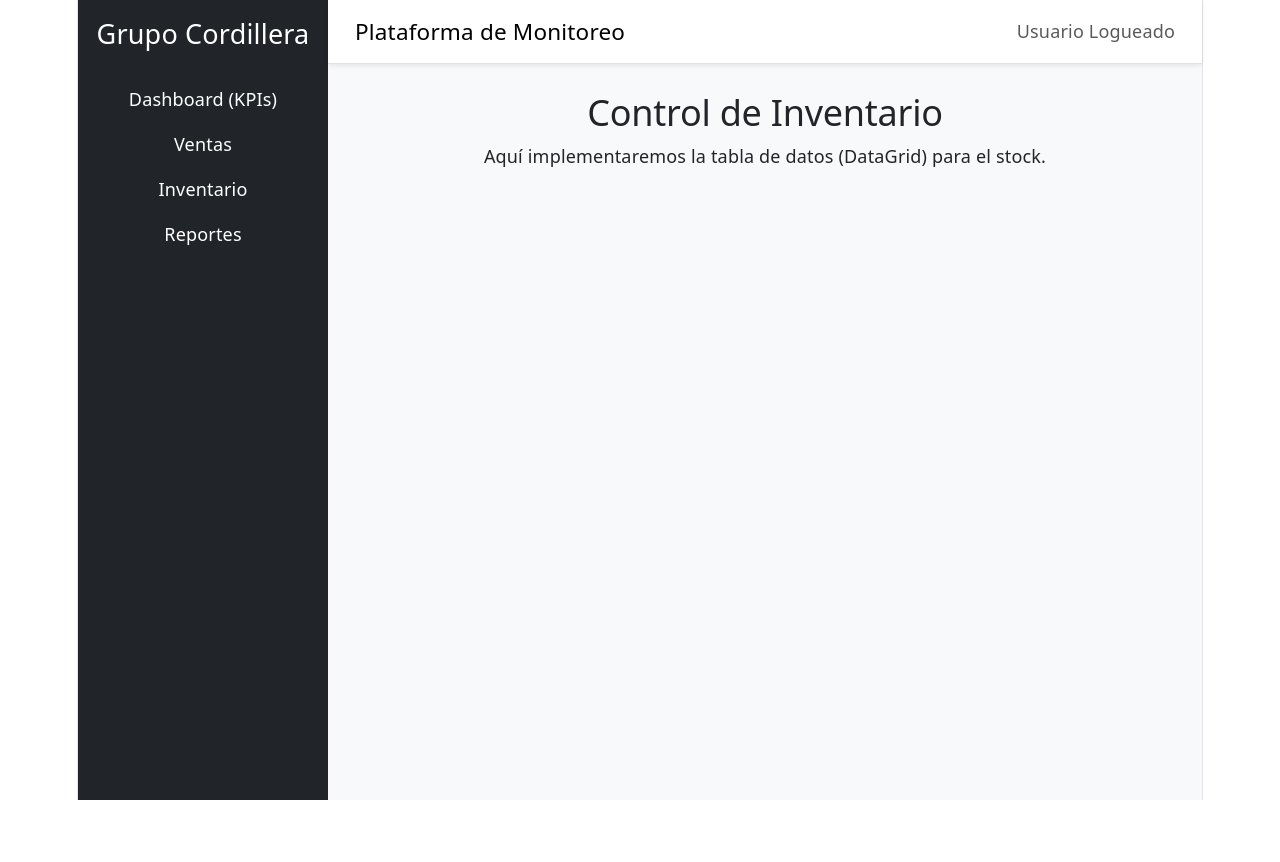
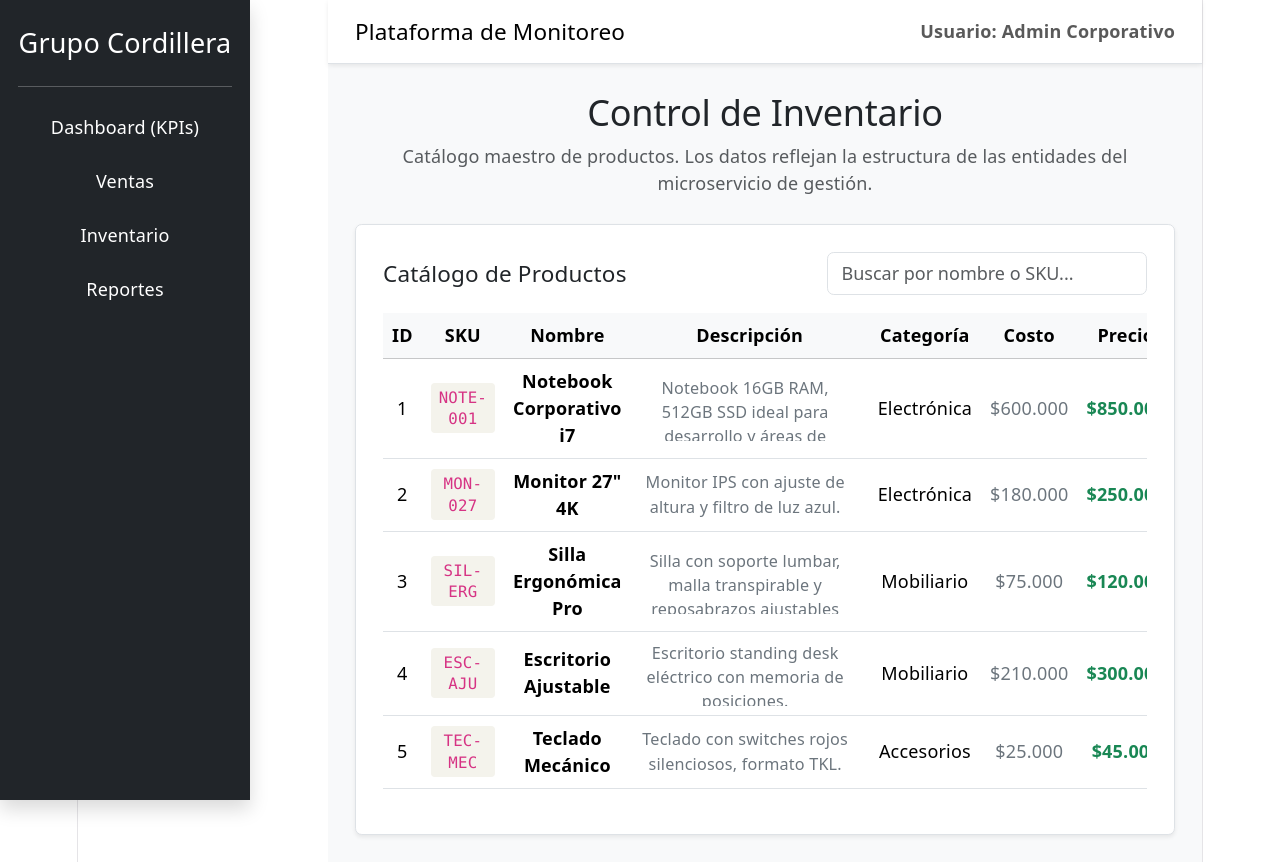
Before and after one commit to Fabian-Armijo/grupo-cordillera-frontend, a React (Vite) app: page /inventario in a window 1280 px wide. Before the commit the page ends 800 px from the top, so only its background shows below. Built offline with nearby package versions, Linux system fonts and the light colour scheme.

Commit message:
Commit actualizado: cambios en plantilla de inventario

```diff
--- /dev/null
+++ b/src/components/organisms/InventoryTable.jsx
@@ -0,0 +1,96 @@
+import { useState } from 'react';
+import { Table, Form, InputGroup, Badge } from 'react-bootstrap';
+
+export const InventoryTable = ({ data }) => {
+  const [searchTerm, setSearchTerm] = useState('');
+
+  const filteredData = data.filter(item =>
+    item.nombre.toLowerCase().includes(searchTerm.toLowerCase()) ||
+    item.sku.toLowerCase().includes(searchTerm.toLowerCase())
+  );
+
+  const formatCurrency = (value) => {
+    return new Intl.NumberFormat('es-CL', {
+      style: 'currency',
+      currency: 'CLP'
+    }).format(value);
+  };
+
+  return (
+    <div className="bg-white p-4 rounded shadow-sm border">
+      <div className="d-flex justify-content-between align-items-center mb-3">
+        <h5 className="m-0">Catálogo de Productos</h5>
+
+        <InputGroup style={{ width: '320px' }}>
+          <Form.Control
+            placeholder="Buscar por nombre o SKU..."
+            value={searchTerm}
+            onChange={(e) => setSearchTerm(e.target.value)}
+          />
+        </InputGroup>
+      </div>
+
+      <Table responsive hover className="align-middle">
+        <thead className="table-light">
+          <tr>
+            <th>ID</th>
+            <th>SKU</th>
+            <th>Nombre</th>
+            <th>Descripción</th>
+            <th>Categoría</th>
+            <th>Costo</th>
+            <th>Precio</th>
+            <th>Estado</th>
+            <th>Acciones</th>
+          </tr>
+        </thead>
+        <tbody>
+          {filteredData.length > 0 ? (
+            filteredData.map((item) => (
+              <tr key={item.id}>
+                <td>{item.id}</td>
+                <td><code>{item.sku}</code></td>
+                <td className="fw-bold">{item.nombre}</td>
+
+                {/* --- SOLUCIÓN APLICADA AQUÍ --- */}
+                <td>
+                  <div
+                    style={{
+                      maxHeight: '65px',   // Altura máxima antes de mostrar el scroll
+                      overflowY: 'auto',   // Agrega scroll vertical solo si es necesario
+                      minWidth: '220px',   // Evita que la columna se comprima demasiado
+                      whiteSpace: 'normal',// Permite que el texto baje a la siguiente línea
+                      fontSize: '0.9rem'   // Letra ligeramente más pequeña para leer mejor
+                    }}
+                    className="pe-2 text-secondary"
+                  >
+                    {item.descripcion}
+                  </div>
+                </td>
+                {/* ------------------------------- */}
+
+                <td>{item.categoria}</td>
+                <td className="text-secondary">{formatCurrency(item.costo)}</td>
+                <td className="text-success fw-bold">{formatCurrency(item.precio)}</td>
+                <td>
+                  <Badge bg={item.activo ? 'success' : 'danger'}>
+                    {item.activo ? 'Activo' : 'Inactivo'}
+                  </Badge>
+                </td>
+                <td>
+                  <button className="btn btn-sm btn-outline-primary">Editar</button>
+                </td>
+              </tr>
+            ))
+          ) : (
+            <tr>
+              <td colSpan="9" className="text-center py-4 text-muted">
+                No se encontraron productos con ese término.
+              </td>
+            </tr>
+          )}
+        </tbody>
+      </Table>
+    </div>
+  );
+};
--- a/src/components/organisms/Sidebar.jsx
+++ b/src/components/organisms/Sidebar.jsx
@@ -1,25 +1,34 @@
 import { Nav } from 'react-bootstrap';
-import { NavLink } from 'react-router-dom'; // Importamos NavLink
+import { NavLink } from 'react-router-dom';
 
 export const Sidebar = () => {
   return (
-    <div className="bg-dark text-white p-3" style={{ minHeight: '100vh', width: '250px' }}>
-      <h4 className="mb-4">Grupo Cordillera</h4>
-      <Nav className="flex-column">
-        {/* Cambiamos href por "to" y le decimos a Nav.Link que se comporte como un NavLink de React Router */}
-        <Nav.Link as={NavLink} to="/" className="text-white">
+    <div
+      className="bg-dark text-white p-3 shadow"
+      style={{
+        width: '250px',
+        height: '100vh',      // Ocupa todo el alto de la pantalla
+        position: 'fixed',    // Cambiamos a fixed para que sea totalmente independiente del scroll
+        left: 0,
+        top: 0,
+        zIndex: 1050,
+        overflowY: 'auto'     // Permite scroll interno si hay muchos enlaces
+      }}
+    >
+      <h4 className="mb-4 text-center mt-2">Grupo Cordillera</h4>
+      <hr className="bg-secondary" />
+
+      <Nav className="flex-column mt-3">
+        <Nav.Link as={NavLink} to="/" className="text-white mb-2">
           Dashboard (KPIs)
         </Nav.Link>
-
-        <Nav.Link as={NavLink} to="/ventas" className="text-white">
+        <Nav.Link as={NavLink} to="/ventas" className="text-white mb-2">
           Ventas
         </Nav.Link>
-
-        <Nav.Link as={NavLink} to="/inventario" className="text-white">
+        <Nav.Link as={NavLink} to="/inventario" className="text-white mb-2">
           Inventario
         </Nav.Link>
-
-        <Nav.Link as={NavLink} to="/reportes" className="text-white">
+        <Nav.Link as={NavLink} to="/reportes" className="text-white mb-2">
           Reportes
         </Nav.Link>
       </Nav>
--- a/src/components/templates/DashboardLayout.jsx
+++ b/src/components/templates/DashboardLayout.jsx
@@ -3,25 +3,38 @@ import { Navbar, Container } from 'react-bootstrap';
 
 export const DashboardLayout = ({ children }) => {
   return (
-    <div className="d-flex">
-      {/* Menú lateral */}
+    <div className="d-flex" style={{ minHeight: '100vh' }}>
+      {/* El Sidebar ahora es fixed, no ocupa espacio en el flujo normal */}
       <Sidebar />
 
-      {/* Contenedor principal */}
-      <div className="flex-grow-1 bg-light">
-        {/* Barra superior sencilla */}
-        <Navbar bg="white" className="border-bottom px-4 shadow-sm">
+      {/* Contenedor del contenido: le damos un margen izquierdo de 250px (el ancho del sidebar) */}
+      <div
+        className="flex-grow-1 bg-light d-flex flex-column"
+        style={{
+          marginLeft: '250px', // IMPORTANTE: Mismo ancho que el Sidebar
+          minWidth: 0,
+          width: 'calc(100% - 250px)' // Asegura que no se pase del ancho de pantalla
+        }}
+      >
+        <Navbar
+          bg="white"
+          className="border-bottom px-4 shadow-sm"
+          style={{
+            position: 'sticky',
+            top: 0,
+            zIndex: 1040
+          }}
+        >
           <Navbar.Brand>Plataforma de Monitoreo</Navbar.Brand>
           <Navbar.Toggle />
           <Navbar.Collapse className="justify-content-end">
-            <Navbar.Text>
-              Usuario Logueado
+            <Navbar.Text className="fw-bold">
+              Usuario: Admin Corporativo
             </Navbar.Text>
           </Navbar.Collapse>
         </Navbar>
 
-        {/* Aquí irá el contenido dinámico de cada página */}
-        <Container fluid className="p-4">
+        <Container fluid className="p-4" style={{ overflowX: 'hidden' }}>
           {children}
         </Container>
       </div>
--- a/src/pages/InventarioPage.jsx
+++ b/src/pages/InventarioPage.jsx
@@ -1,10 +1,71 @@
 import { DashboardLayout } from '../components/templates/DashboardLayout';
+import { InventoryTable } from '../components/organisms/InventoryTable';
+
+// Estructura adaptada a las entidades que manejará el backend
+const mockInventoryData = [
+  {
+    id: 1,
+    sku: 'NOTE-001',
+    nombre: 'Notebook Corporativo i7',
+    descripcion: 'Notebook 16GB RAM, 512GB SSD ideal para desarrollo y áreas de gerencia.',
+    precio: 850000,
+    costo: 600000,
+    categoria: 'Electrónica',
+    activo: true
+  },
+  {
+    id: 2,
+    sku: 'MON-027',
+    nombre: 'Monitor 27" 4K',
+    descripcion: 'Monitor IPS con ajuste de altura y filtro de luz azul.',
+    precio: 250000,
+    costo: 180000,
+    categoria: 'Electrónica',
+    activo: true
+  },
+  {
+    id: 3,
+    sku: 'SIL-ERG',
+    nombre: 'Silla Ergonómica Pro',
+    descripcion: 'Silla con soporte lumbar, malla transpirable y reposabrazos ajustables 3D.',
+    precio: 120000,
+    costo: 75000,
+    categoria: 'Mobiliario',
+    activo: false
+  },
+  {
+    id: 4,
+    sku: 'ESC-AJU',
+    nombre: 'Escritorio Ajustable',
+    descripcion: 'Escritorio standing desk eléctrico con memoria de posiciones.',
+    precio: 300000,
+    costo: 210000,
+    categoria: 'Mobiliario',
+    activo: true
+  },
+  {
+    id: 5,
+    sku: 'TEC-MEC',
+    nombre: 'Teclado Mecánico',
+    descripcion: 'Teclado con switches rojos silenciosos, formato TKL.',
+    precio: 45000,
+    costo: 25000,
+    categoria: 'Accesorios',
+    activo: true
+  },
+];
 
 export const InventarioPage = () => {
   return (
     <DashboardLayout>
-      <h2>Control de Inventario</h2>
-      <p>Aquí implementaremos la tabla de datos (DataGrid) para el stock.</p>
+      <div className="mb-4">
+        <h2>Control de Inventario</h2>
+        <p className="text-muted">
+          Catálogo maestro de productos. Los datos reflejan la estructura de las entidades del microservicio de gestión.
+        </p>
+      </div>
+
+      <InventoryTable data={mockInventoryData} />
     </DashboardLayout>
   );
 };
```
